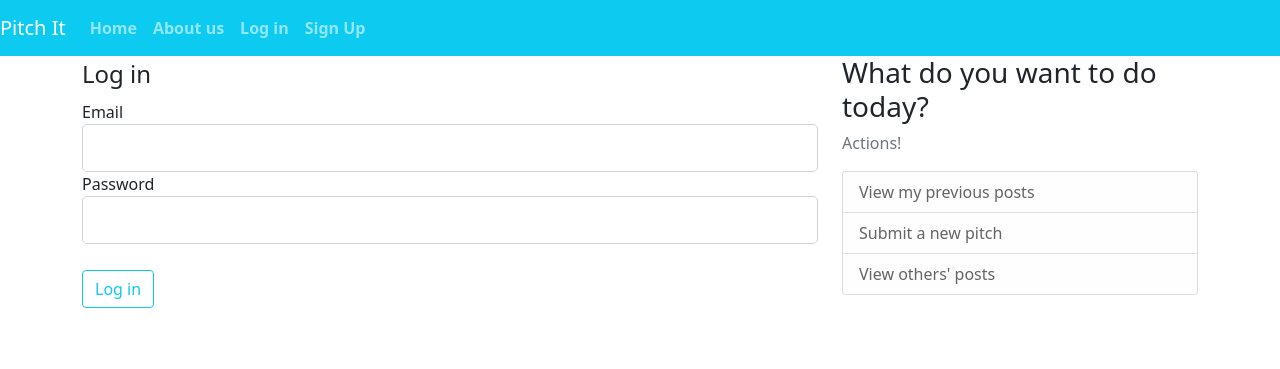
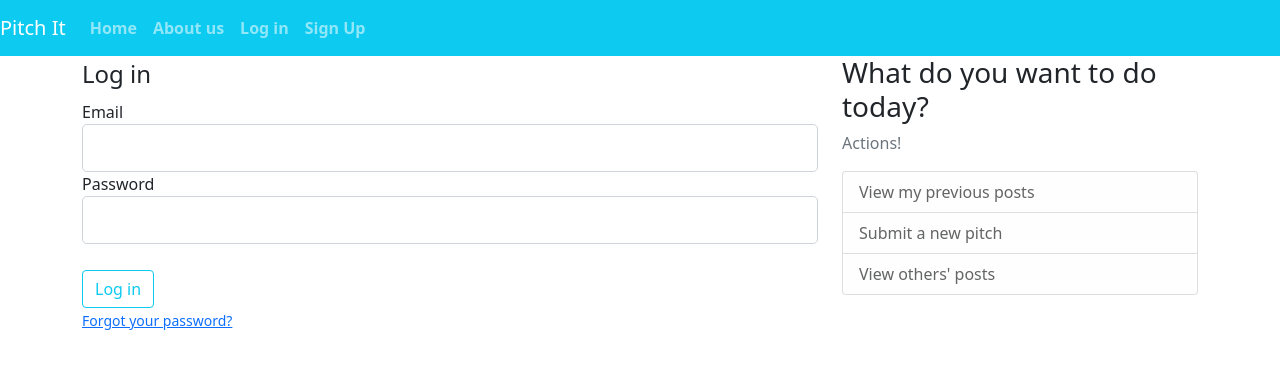
Before and after one commit to MugureNjunge/pitchin, a Flask app: template templates/login.html in a window 1280 px wide. Shown: the top 369 px of the page. Run offline with Flask 2, Linux system fonts and the light colour scheme; the template is opened without the code that fills it: values that come from a table or form of the project are taken from there, others are empty.

Commit message:
add the forget your password text in the login form

```diff
--- a/templates/login.html
+++ b/templates/login.html
@@ -48,9 +48,9 @@
       {{ form.submit(class="btn btn-outline-info") }}
 
       </div>
-      <!-- <small class="text-muted ml-2">
+      <small class="text-muted ml-2">
         <a href="#">Forgot your password?</a>
-      </small> -->
+      </small>
 
     </form>
   </div>
```
